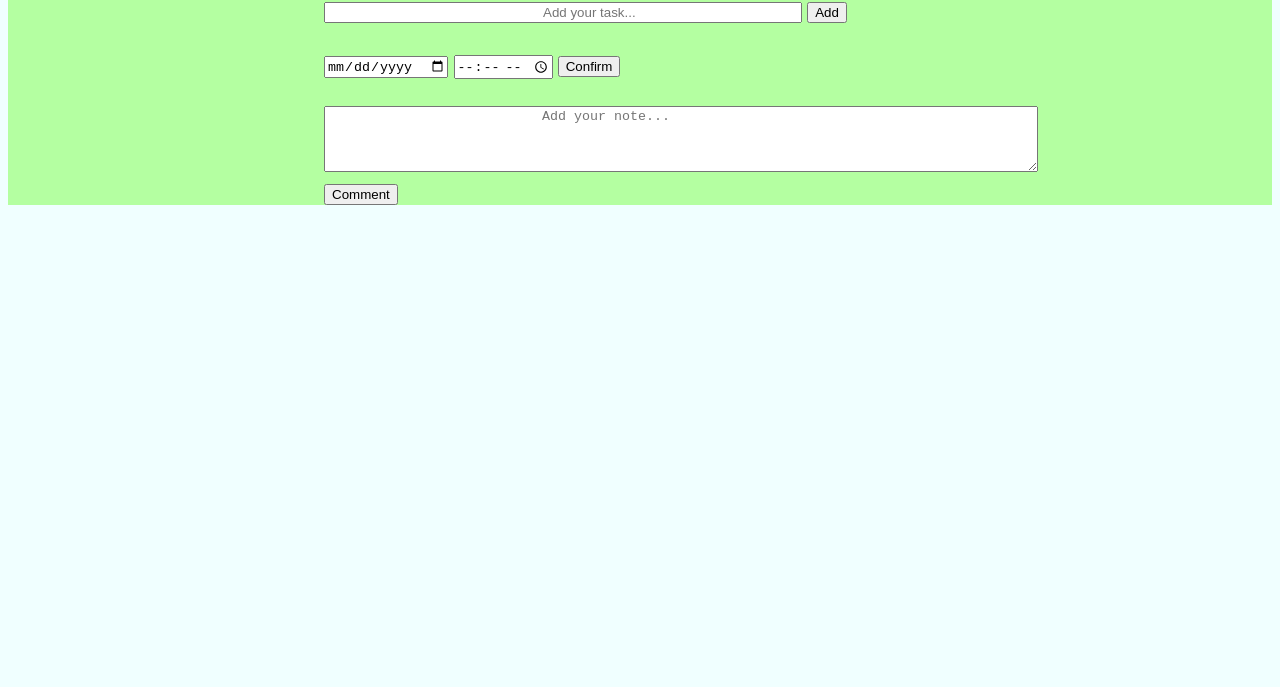
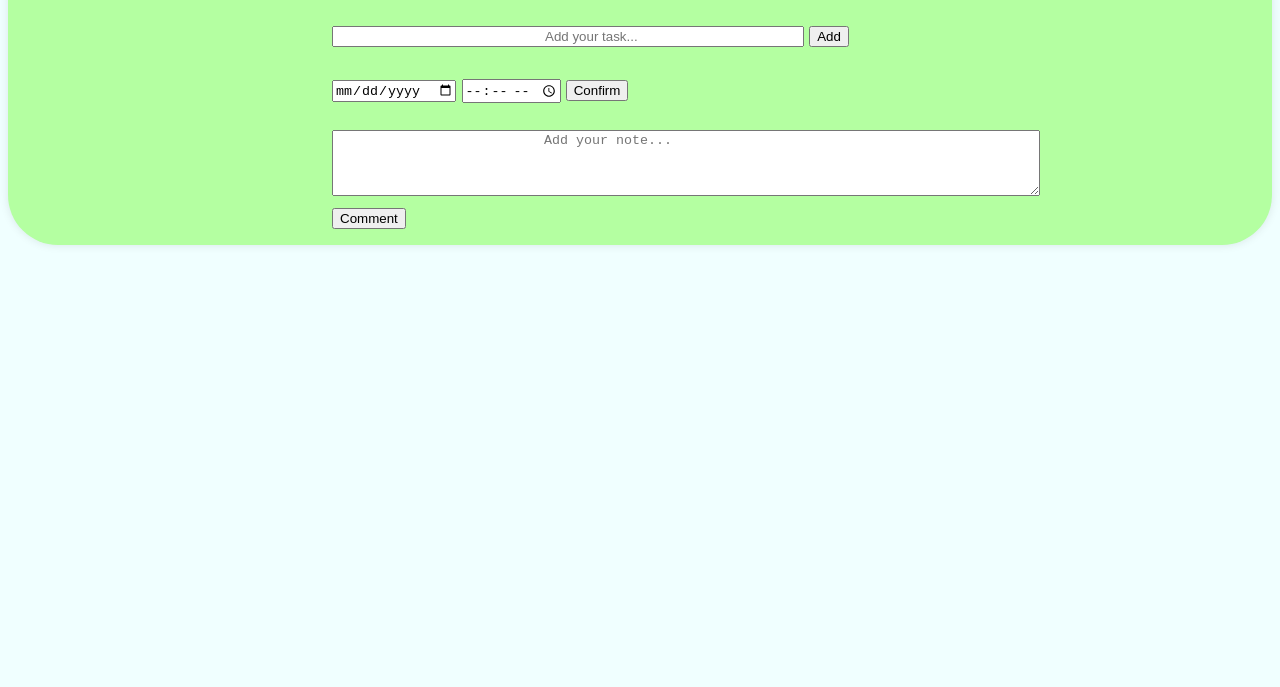
Before and after one commit to TruongPhuc2005/to-do-list-app, a plain HTML site: page index.html in a window 1280 px wide. Shown: the part 113-800 px from the top of the page. Drawn offline with Linux system fonts and the light colour scheme.

Commit message:
changed cotainer

```diff
--- a/style.css
+++ b/style.css
@@ -9,6 +9,10 @@ body{
 
 .container{
     background-color: rgb(180, 255, 161);
+    margin: auto;
+    padding: 1rem;
+    border-radius: 50px;
+    box-shadow: 0 0 10px rgba(0,0,0,0.1);
 }
 
 #todo-form{
```
